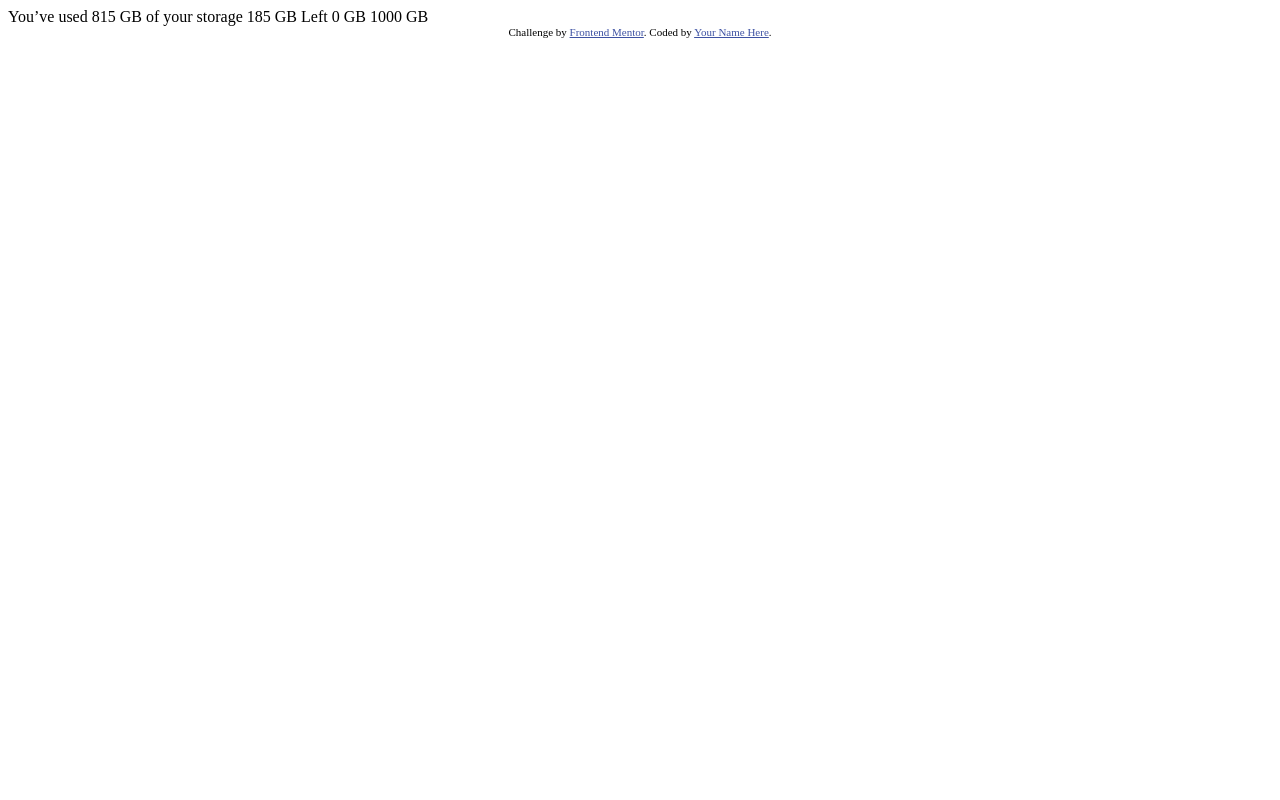
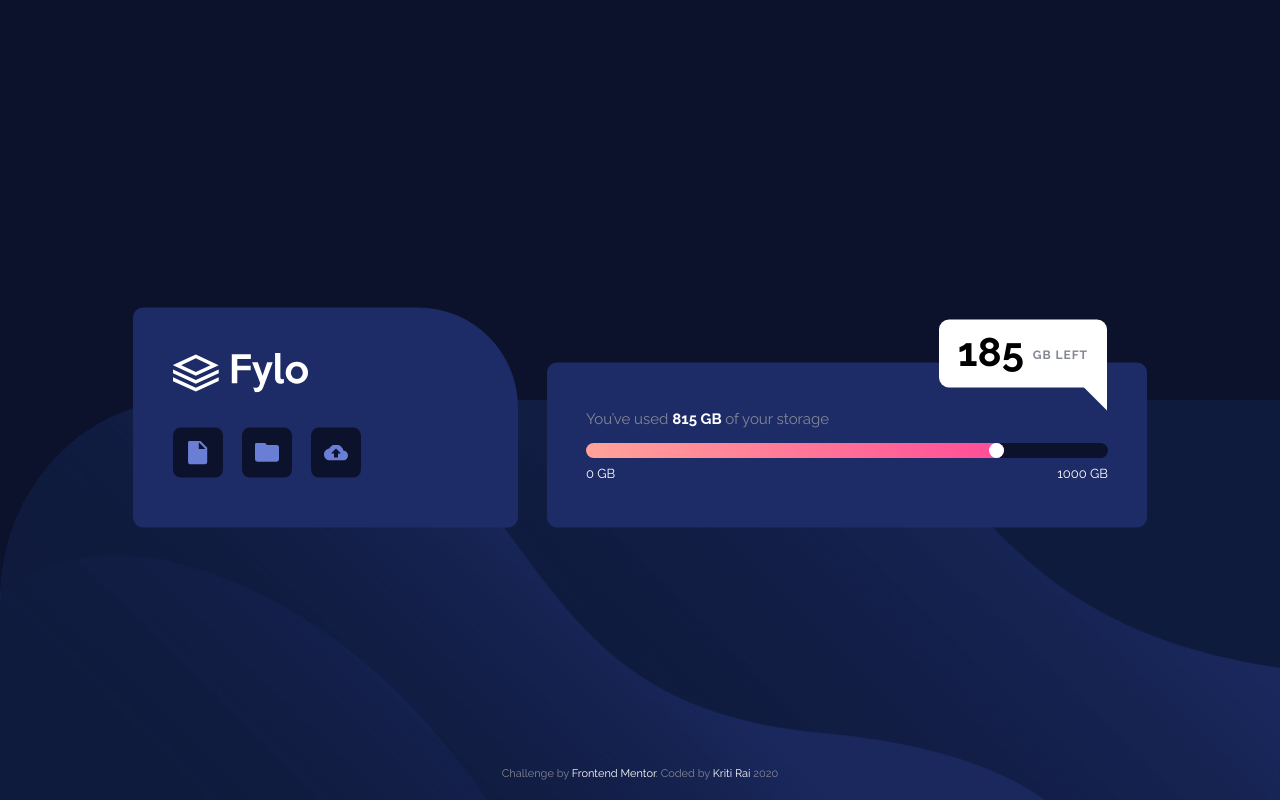
Before and after one commit to kriti-rai/fylo-data-storage-component-master, a plain HTML site: page index.html in a window 1280 px wide. Drawn offline with Linux system fonts and the light colour scheme.

Commit message:
Add styles, fonts and content

```diff
--- a/index.html
+++ b/index.html
@@ -3,9 +3,9 @@
 <head>
   <meta charset="UTF-8">
   <meta name="viewport" content="width=device-width, initial-scale=1.0"> <!-- displays site properly based on user's device -->
-
+  <link rel="stylesheet" href="styles.css">
   <link rel="icon" type="image/png" sizes="32x32" href="./images/favicon-32x32.png">
-
+  <link href="https://fonts.googleapis.com/css2?family=Raleway:wght@400;700&display=swap" rel="stylesheet">
   <title>Frontend Mentor | Fylo data storage component</title>
 
   <!-- Feel free to remove these styles or customise in your own stylesheet 👍 -->
@@ -15,17 +15,39 @@
   </style>
 </head>
 <body>
-
-  You’ve used 815 GB of your storage
-
-  185 GB Left
-
-  0 GB
-  1000 GB
-
-  <div class="attribution">
-    Challenge by <a href="https://www.frontendmentor.io?ref=challenge" target="_blank">Frontend Mentor</a>.
-    Coded by <a href="#">Your Name Here</a>.
+  <div id="root">
+    <div class="root-container">
+      <div class="index">
+        <div class="logo"><img src="./images/logo.svg" alt="logo"></div>
+        <div class="icons">
+          <div class="icon" id="new-document-icon"><img src="./images/icon-document.svg" alt="document-icon"></div>
+          <div class="icon" id="new-folder-icon"><img src="./images/icon-folder.svg" alt="folder-icon"></div>
+          <div class="icon" id="upload-icon"><img src="./images/icon-upload.svg" alt="upload-icon"></div>
+        </div>
+      </div>
+      <div class="data-storage-container">
+        <div class="speech-bubble">
+          <div class="bubble-content">
+            <div class="bubble-content-big">185</div>
+            <div class="bubble-content-small">GB LEFT</div>
+          </div>
+        </div>
+        <div class="data-storage-content">
+          <div class="gb-left-message">You’ve used <span class="message-highlight-small">815 GB </span>of your storage</div>
+          <div class="available-gb-bar">
+            <div class="used-gb-bar">
+              <div class="gb-bar-toggle-button"></div>
+            </div>
+          </div>
+          <div class="start-gb">0 GB</div>
+          <div class="end-gb">1000 GB</div>
+        </div>
+      </div>
+    </div>
+    <div class="attribution">
+      Challenge by <a href="https://www.frontendmentor.io?ref=challenge" target="_blank">Frontend Mentor</a>.
+      Coded by <a href="https://www.linkedin.com/in/kriti-rai/" target="_blank">Kriti Rai</a> 2020
+    </div>
   </div>
 </body>
 </html>
```
